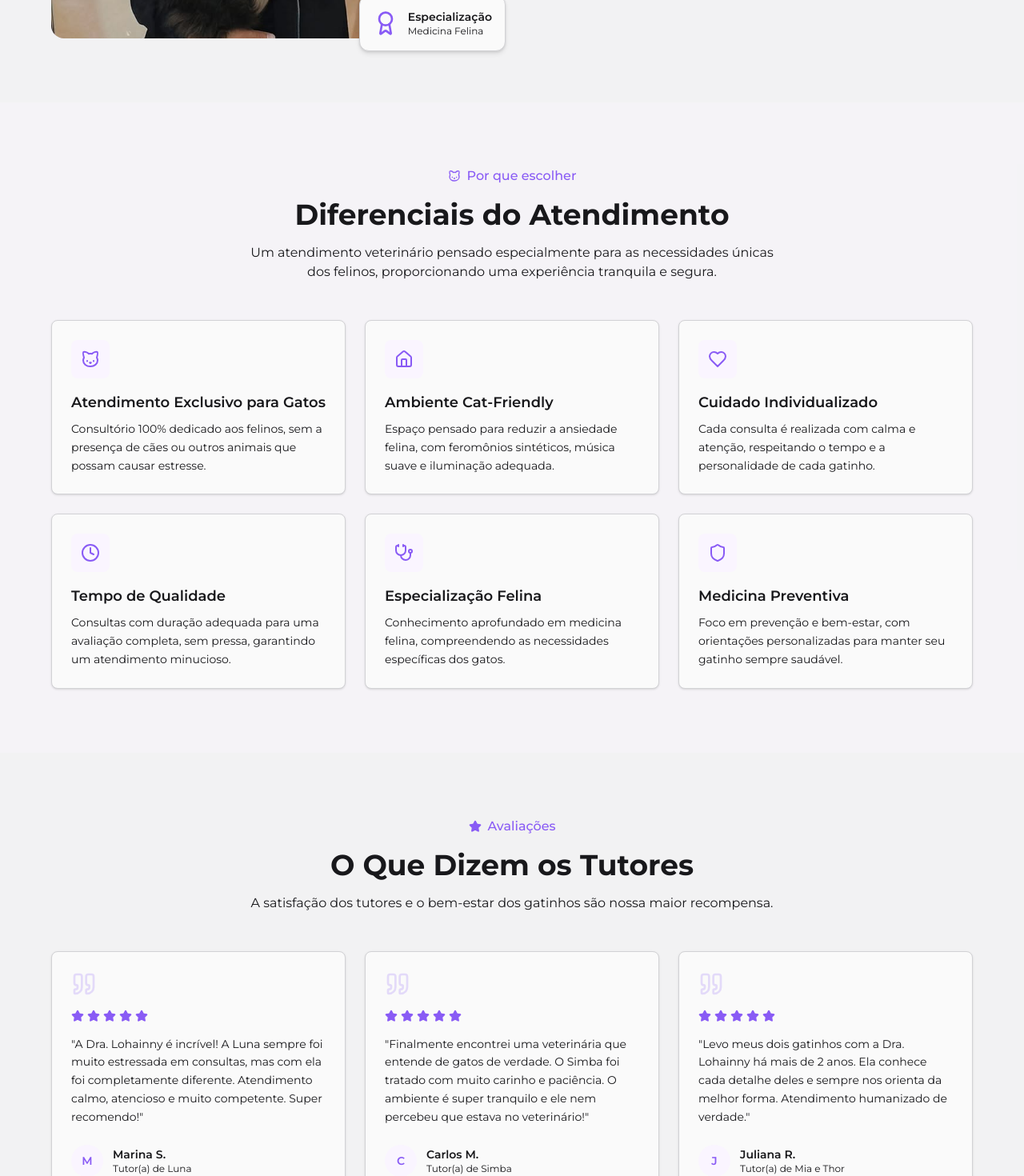
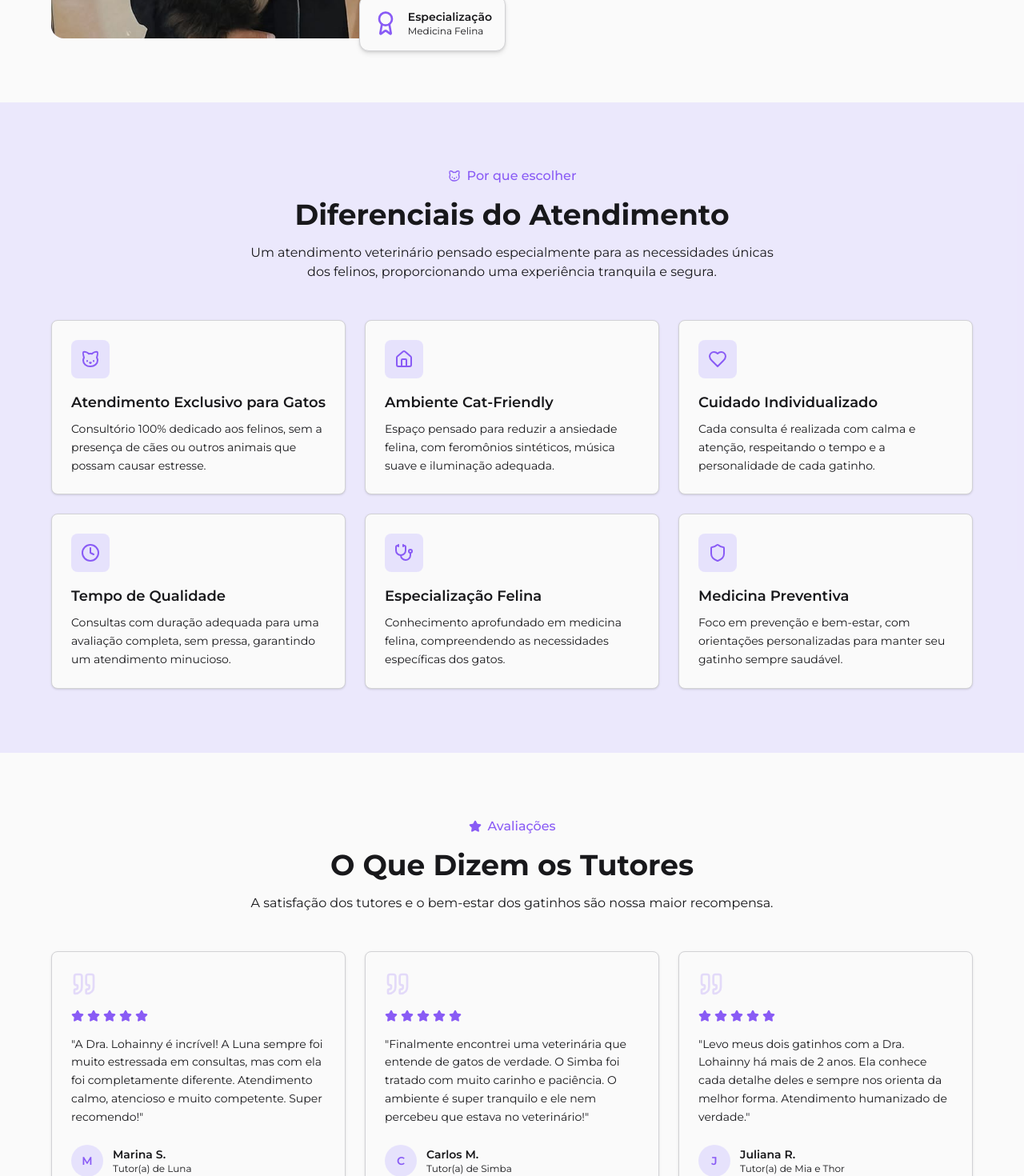
Before and after one commit to dgoulartdev/cats-meow-vet-site, a React (Vite) app: page / in a window 1280 px wide. Shown: the part 1320-2790 px from the top of the page at 80% size. Built offline with nearby package versions, Linux system fonts and the light colour scheme; the HTML template or start-up script is replaced by a standard one.

Commit message:
ajuste no css

```diff
--- a/src/components/landing/AboutSection.tsx
+++ b/src/components/landing/AboutSection.tsx
@@ -56,15 +56,15 @@ const AboutSection = () => {
 
               {/* Stats */}
               <div className="grid grid-cols-3 gap-4 mt-8">
-                <div className="text-center p-4 bg-accent/50 rounded-lg">
+                <div className="text-center p-4 bg-accent/40 rounded-lg">
                   <p className="text-2xl font-bold text-primary">5+</p>
                   <p className="text-xs text-muted-foreground">Anos de experiência</p>
                 </div>
-                <div className="text-center p-4 bg-accent/50 rounded-lg">
+                <div className="text-center p-4 bg-accent/40 rounded-lg">
                   <p className="text-2xl font-bold text-primary">500+</p>
                   <p className="text-xs text-muted-foreground">Gatinhos atendidos</p>
                 </div>
-                <div className="text-center p-4 bg-accent/50 rounded-lg">
+                <div className="text-center p-4 bg-accent/40 rounded-lg">
                   <p className="text-2xl font-bold text-primary">100%</p>
                   <p className="text-xs text-muted-foreground">Foco em felinos</p>
                 </div>
--- a/src/components/landing/ContactSection.tsx
+++ b/src/components/landing/ContactSection.tsx
@@ -11,7 +11,7 @@ const ContactSection = () => {
     <section id="contato" className="py-20 bg-background">
       <div className="container mx-auto px-4">
         <div className="max-w-4xl mx-auto">
-          <div className="bg-gradient-to-br from-primary/10 via-accent to-primary/5 rounded-2xl p-8 md:p-12 text-center">
+          <div className="bg-gradient-to-br from-primary/5 via-accent/70 to-primary/5 rounded-2xl p-8 md:p-12 text-center">
             {/* Header */}
             <h2 className="text-3xl md:text-4xl font-bold text-foreground mb-4">
               Agende a Consulta do Seu Gatinho
--- a/src/components/landing/DepoimentosSection.tsx
+++ b/src/components/landing/DepoimentosSection.tsx
@@ -73,7 +73,7 @@ const DepoimentosSection = () => {
 
                   {/* Author */}
                   <div className="flex items-center gap-3">
-                    <div className="w-10 h-10 bg-accent rounded-full flex items-center justify-center">
+                    <div className="w-10 h-10 bg-accent/50 rounded-full flex items-center justify-center">
                       <span className="text-primary font-semibold text-sm">
                         {depoimento.nome.charAt(0)}
                       </span>
--- a/src/components/landing/DiferenciaisSection.tsx
+++ b/src/components/landing/DiferenciaisSection.tsx
@@ -42,7 +42,7 @@ const diferenciais = [
 
 const DiferenciaisSection = () => {
   return (
-    <section id="diferenciais" className="py-20 bg-accent/30">
+    <section id="diferenciais" className="py-20 bg-accent/40">
       <div className="container mx-auto px-4">
         <div className="max-w-6xl mx-auto">
           {/* Header */}
@@ -68,7 +68,7 @@ const DiferenciaisSection = () => {
                 className="group bg-card hover:shadow-lg transition-all duration-300 border-border hover:border-primary/30"
               >
                 <CardContent className="p-6">
-                  <div className="w-12 h-12 bg-accent rounded-lg flex items-center justify-center mb-4 group-hover:bg-primary/10 transition-colors">
+                  <div className="w-12 h-12 bg-accent/50 rounded-lg flex items-center justify-center mb-4 group-hover:bg-primary/10 transition-colors">
                     <item.icon className="w-6 h-6 text-primary" />
                   </div>
                   <h3 className="text-lg font-semibold text-foreground mb-2">
--- a/src/components/landing/HeroSection.tsx
+++ b/src/components/landing/HeroSection.tsx
@@ -8,7 +8,7 @@ const HeroSection = () => {
   );
 
   return (
-    <section className="relative min-h-screen flex items-center justify-center bg-gradient-to-b from-accent to-background overflow-hidden">
+    <section className="relative min-h-screen flex items-center justify-center bg-gradient-to-b from-accent/60 to-background overflow-hidden">
       <div className="container mx-auto px-4 py-20 lg:py-32">
         <div className="max-w-4xl mx-auto text-center">
           {/* Badge */}
--- a/src/index.css
+++ b/src/index.css
@@ -11,7 +11,7 @@ All colors MUST be HSL.
 
 @layer base {
   :root {
-    --background: 240 4% 95%;
+    --background: 240 4% 98%;
     --foreground: 240 5% 10%;
 
     --card: 0 0% 98%;
@@ -29,7 +29,7 @@ All colors MUST be HSL.
     --muted: 240 4% 83%;
     --muted-foreground: 240 5% 10%;
 
-    --accent: 269 100% 98%;
+    --accent: 250 100% 90%;
     --accent-foreground: 270 91% 65%;
 
     --destructive: 0 72% 50%;
```
